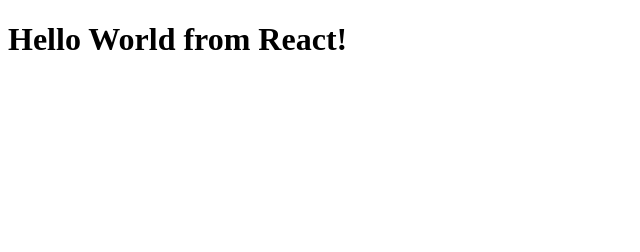
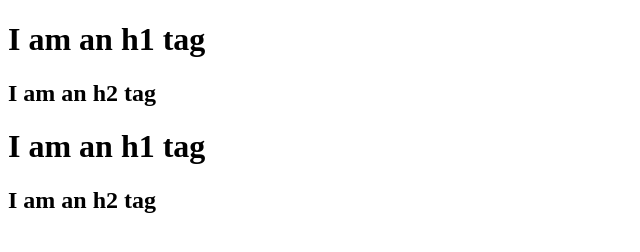
Before and after one commit to raishivamm/NAMASTEY-REACT, a plain HTML site: page index.html in a window 1280 px wide. Shown: the whole page, without its empty margins (0-640 px from the left). Drawn offline with nearby package versions, Linux system fonts and the light colour scheme.

Commit message:
Building nested type of structure

```diff
--- a/App.js
+++ b/App.js
@@ -1,3 +1,34 @@
-const heading = React.createElement("h1", {}, "Hello World from React!");
+// When We have to use different type of tags:-
+const parent = React.createElement(
+  "div",
+  { id: "parent" },
+  React.createElement(
+    "div",
+    { id: "child" },
+    React.createElement("h1", {}, "I am an h1 tag")
+  )
+);
+
+// Create a sibling of h tags:- We have to use array for this type of creation.
+const parent1 = React.createElement(
+  "div",
+  { id: "parent" },
+  React.createElement("div", { id: "child" }, [
+    React.createElement("h1", {}, "I am an h1 tag"),
+    React.createElement("h2", {}, "I am an h2 tag"),
+  ])
+);
+
+// Create two div elements a child1 and the another child2.
+const parent2 = React.createElement("div", { id: "parent" }, [
+  React.createElement("div", { id: "child" }, [
+    React.createElement("h1", {}, "I am an h1 tag"),
+    React.createElement("h2", {}, "I am an h2 tag"),
+  ]),
+  React.createElement("div", { id: "child2" }, [
+    React.createElement("h1", {}, "I am an h1 tag"),
+    React.createElement("h2", {}, "I am an h2 tag"),
+  ]),
+]);
 const root = ReactDOM.createRoot(document.getElementById("root"));
-root.render(heading);
+root.render(parent2);
--- /dev/null
+++ b/index.css
@@ -0,0 +1,3 @@
+#heading {
+  background-color: blue;
+}
--- a/index.html
+++ b/index.html
@@ -3,6 +3,7 @@
   <head>
     <meta charset="UTF-8" />
     <meta name="viewport" content="width=device-width, initial-scale=1.0" />
+    <link rel="stylesheet" href="index.css" />
     <title>Document</title>
   </head>
   <body>
```
